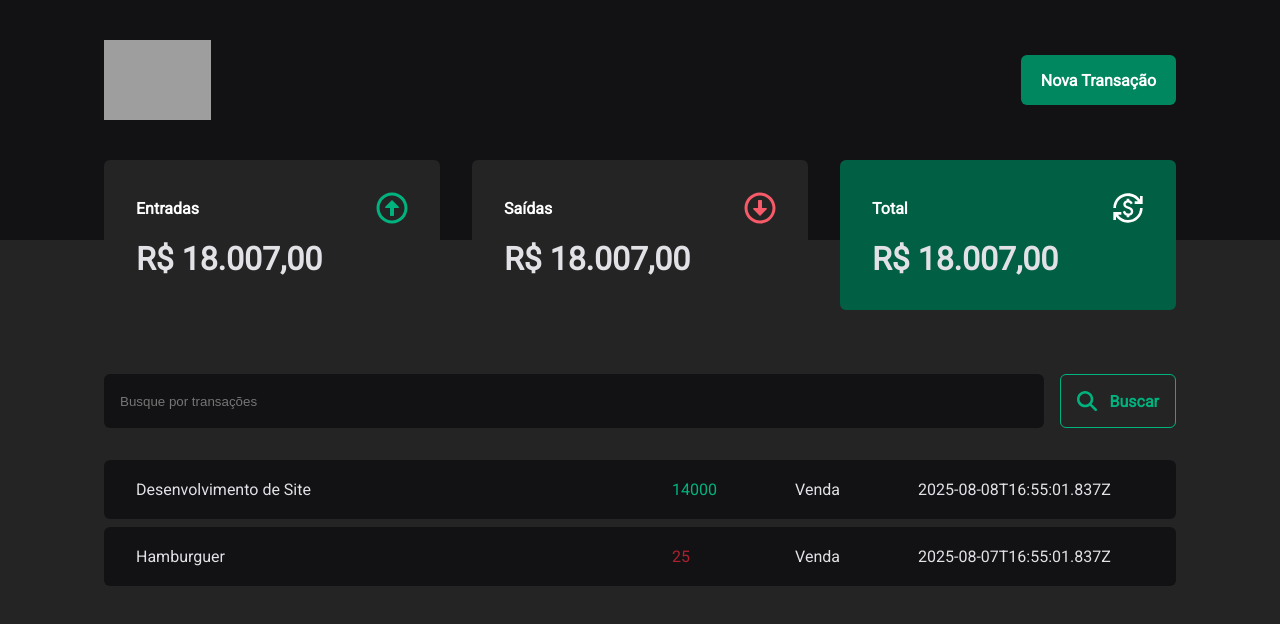
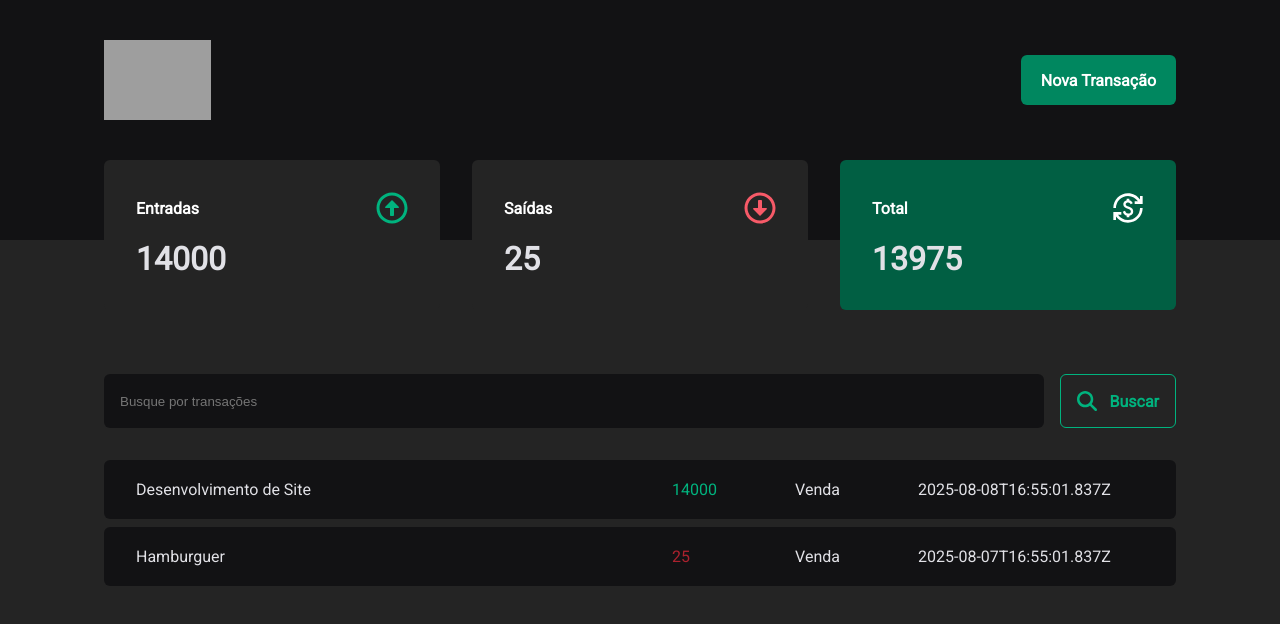
Before and after one commit to tcunha2004/tt-money-react, a React (Vite) app: page / in a window 1280 px wide. Shown: the top 624 px of the page. Built offline with nearby package versions, Linux system fonts and the light colour scheme; data requests are answered from the project's data file; grey boxes are pictures that could not be loaded; the HTML template or start-up script is replaced by a standard one.

Commit message:
add: Calculating Summary Cards

```diff
--- a/server.json
+++ b/server.json
@@ -16,11 +16,5 @@
       "price": 25,
       "createdAt": "2025-08-07T16:55:01.837Z"
     }
-  ],
-  "teste": [
-    {
-      "id": 1,
-      "nome": 2
-    }
   ]
 }
--- a/src/components/Summary/index.tsx
+++ b/src/components/Summary/index.tsx
@@ -1,8 +1,30 @@
 import { MdCurrencyExchange } from "react-icons/md";
 import { SummaryCard, SummaryContainer } from "./styles";
 import { FaRegArrowAltCircleDown, FaRegArrowAltCircleUp } from "react-icons/fa";
+import { useContext } from "react";
+import { TransactionContext } from "../../contexts/TransactionContexts";
 
 function Summary() {
+  const { transactions } = useContext(TransactionContext);
+
+  const pricesSummary = transactions.reduce(
+    (acc, transaction) => {
+      if (transaction.type == "income") {
+        acc.income += transaction.price;
+        acc.total += transaction.price;
+      } else {
+        acc.outcome += transaction.price;
+        acc.total -= transaction.price;
+      }
+      return acc;
+    },
+    {
+      income: 0,
+      outcome: 0,
+      total: 0,
+    }
+  );
+
   return (
     <SummaryContainer>
       <SummaryCard>
@@ -10,21 +32,21 @@
           <span>Entradas</span>
           <FaRegArrowAltCircleUp size={32} color="#00b37e" />
         </header>
-        <strong>R$ 18.007,00</strong>
+        <strong>{pricesSummary.income}</strong>
       </SummaryCard>
       <SummaryCard>
         <header>
           <span>Saídas</span>
           <FaRegArrowAltCircleDown size={32} color="#f75a68" />
         </header>
-        <strong>R$ 18.007,00</strong>
+        <strong>{pricesSummary.outcome}</strong>
       </SummaryCard>
       <SummaryCard variant="green">
         <header>
           <span>Total</span>
           <MdCurrencyExchange size={32} color="#fff" />
         </header>
-        <strong>R$ 18.007,00</strong>
+        <strong>{pricesSummary.total}</strong>
       </SummaryCard>
     </SummaryContainer>
   );
```
